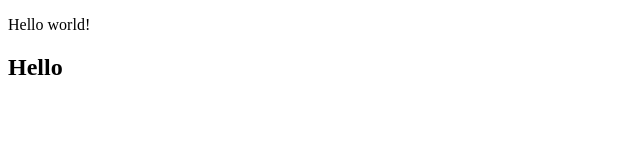
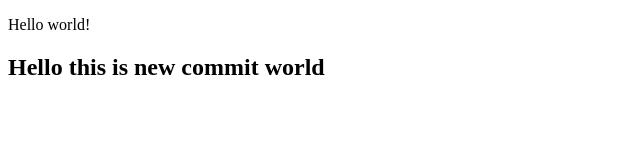
Before and after one commit to IvanOmelianenko/js_test_project, a website: page index.html in a window 1280 px wide. Shown: the whole page, without its empty margins (0-640 px from the left). Drawn offline with Linux system fonts and the light colour scheme.

Commit message:
for first project

```diff
--- a/index.html
+++ b/index.html
@@ -9,7 +9,7 @@
 
     <p onclick="">Hello world!</p>
 
-<h2>Hello</h2>
+<h2>Hello this is new commit world</h2>
 
     <!-- <script>
         alert(1);
```
